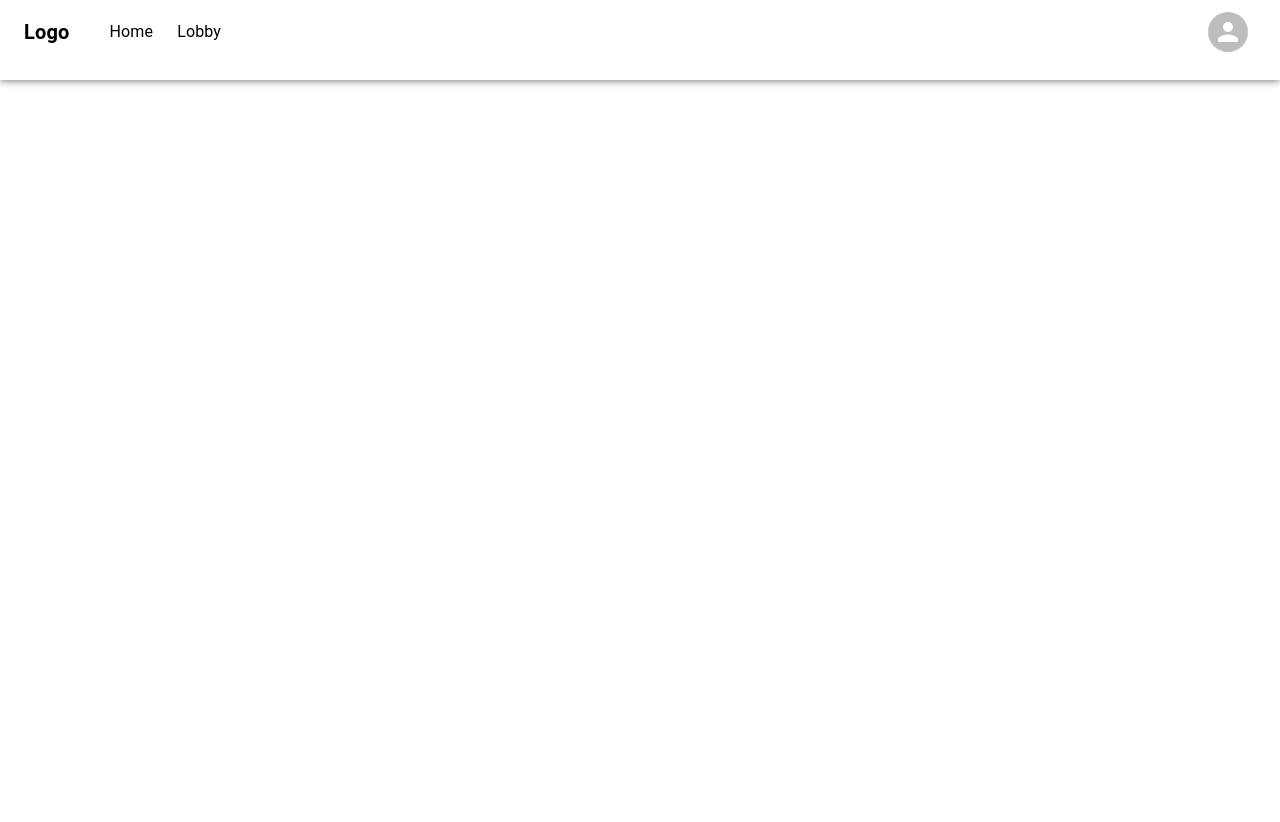
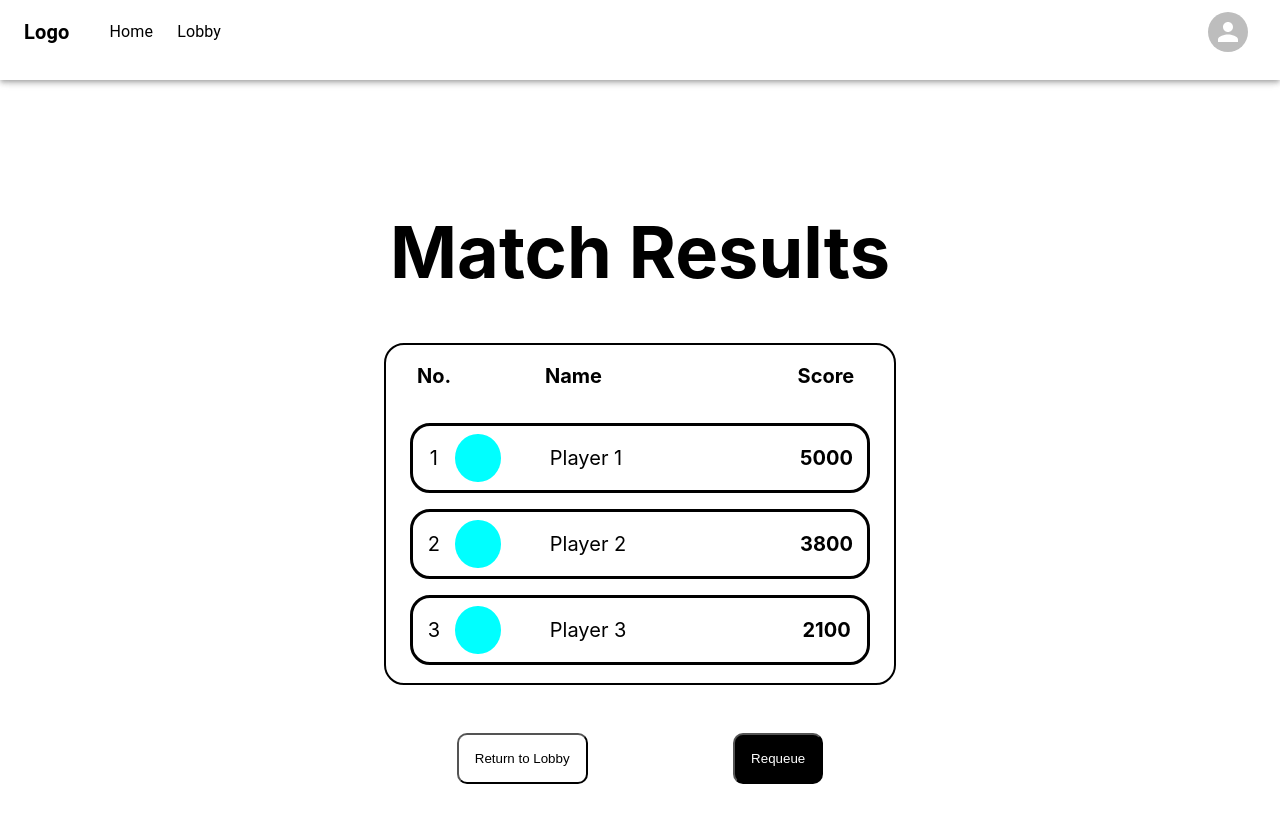
Before and after one commit to PassawutP/Intania-Hackathon, a React (Create React App) app in the folder frontend/: page /result in a window 1280 px wide. Before the commit this address had no page. Shown: the top 822 px of the page. Before the commit the page ends 800 px from the top, so only its background shows below. Built offline with nearby package versions, Linux system fonts and the light colour scheme.

Commit message:
Add result page

```diff
--- a/frontend/src/App.tsx
+++ b/frontend/src/App.tsx
@@ -1,10 +1,10 @@
+import { AppBar, Avatar, Box, IconButton, Toolbar, Typography } from '@mui/material';
 import React from 'react';
-import { BrowserRouter as Router, Routes, Route, Link } from 'react-router-dom';
+import { Link, Route, BrowserRouter as Router, Routes, useNavigate } from 'react-router-dom';
+import Game from './pages/Game';
 import Home from './pages/Home';
-import { AppBar, Toolbar, Typography, Box, IconButton, Avatar } from '@mui/material';
-import { useNavigate } from 'react-router-dom';
 import Lobby from './pages/Lobby';
-import Game from './pages/Game';
+import Result from './pages/Result';
 
 const App: React.FC = () => {
   const navigate = useNavigate();
@@ -12,7 +12,7 @@ const App: React.FC = () => {
   return (
     <div className="App">
       <React.Fragment>
-        <AppBar position="fixed" sx={{ backgroundColor: 'white', color: 'black', height: '10vh'}}>
+        <AppBar position="fixed" sx={{ backgroundColor: 'white', color: 'black', height: '10vh' }}>
           <Toolbar sx={{ display: 'flex', justifyContent: 'space-between' }}>
             <Box sx={{ display: 'flex', alignItems: 'center' }}>
               <Typography variant="h6" sx={{ marginRight: 5, fontWeight: 'bold' }}>
@@ -39,6 +39,7 @@ const App: React.FC = () => {
         <Route path="/" element={<Home />} />
         <Route path="/lobby" element={<Lobby />} />
         <Route path="/game" element={<Game />} />
+        <Route path="/result" element={<Result />} />
       </Routes>
     </div>
   );
--- a/frontend/src/pages/Game.tsx
+++ b/frontend/src/pages/Game.tsx
@@ -1,10 +1,13 @@
+import { TextField } from '@mui/material';
+import Button from '@mui/material/Button';
 import React from 'react';
+import { useNavigate } from 'react-router-dom';
 import imageDefault from '../assets/images/image-default.png';
 import imagePlaceholder from '../assets/images/place-holder.png';
-import Button from '@mui/material/Button';
-import { TextField } from '@mui/material';
 
 const Game: React.FC = () => {
+    const navigate = useNavigate();
+
     return (
         <div style={{ display: 'flex', flexDirection: 'column', height: '90vh' }}>
             <div style={{ flex: 1 }}>
@@ -12,7 +15,7 @@ const Game: React.FC = () => {
                     <h1 style={{ color: 'black' }}>Match</h1>
                 </div>
                 <div style={{ display: 'flex', justifyContent: 'space-around', alignItems: 'center' }}>
-                <div style={{ color: 'black', display: 'flex', justifyContent: 'center', alignItems: 'center', padding: '10px', flexDirection: "column", gap: "15px"}}>
+                    <div style={{ color: 'black', display: 'flex', justifyContent: 'center', alignItems: 'center', padding: '10px', flexDirection: "column", gap: "15px" }}>
                         <div>
                             <h3>Player 1</h3>
                             <TextField
@@ -24,7 +27,7 @@ const Game: React.FC = () => {
                         </div>
                         <div style={{ display: 'flex', gap: 20 }}>
                             <Button variant="outlined">Confirm</Button>
-                        <Button variant="outlined">Submit</Button>
+                            <Button variant="outlined" onClick={() => navigate("/result")}>Submit</Button>
                         </div>
                         <hr style={{ border: '1px solid black', margin: '20px 0' }} />
                         <div style={{ width: '150px', height: '150px' }}>
@@ -35,7 +38,7 @@ const Game: React.FC = () => {
                     <div style={{ width: '420px', height: '515px' }}>
                         <img src={imageDefault} alt="Default" style={{ width: '100%', height: '100%', objectFit: 'cover', objectPosition: 'center' }} />
                     </div>
-                <div style={{ color: 'black', display: 'flex', justifyContent: 'center', alignItems: 'center', padding: '10px', flexDirection: "column", gap: "15px"}}>
+                    <div style={{ color: 'black', display: 'flex', justifyContent: 'center', alignItems: 'center', padding: '10px', flexDirection: "column", gap: "15px" }}>
                         <div>
                             <h3>Player 2</h3>
                             <TextField
--- /dev/null
+++ b/frontend/src/pages/Result.tsx
@@ -0,0 +1,53 @@
+import React from 'react'
+
+
+const Result: React.FC = () => {
+
+  const playerList = [
+    {
+      name: "Player 1",
+      score: 5000
+    },
+    {
+      name: "Player 2",
+      score: 3800
+    },
+    {
+      name: "Player 3",
+      score: 2100
+    },
+  ]
+  return (
+    <div style={{ display: "flex", flexDirection: "column", margin: "6rem auto", alignItems: "center", width: "80vw" }}>
+      <h1 style={{ fontSize: "72px" }}>Match Results</h1>
+      <table style={{ width: "50%", borderWidth: "2px", borderColor: "black", borderStyle: "solid", borderRadius: "20px", border: "1" }}>
+        <thead style={{ fontSize: "20px" }}>
+          <tr style={{ display: "flex", width: "90%", margin: "1rem auto" }}>
+            <th style={{ width: "10%" }}>No.</th>
+            <th style={{ width: "10%" }}></th>
+            <th style={{ width: "60%", textAlign: "left", paddingLeft: "3rem" }}>Name</th>
+            <th style={{ width: "20%" }}>Score</th>
+          </tr>
+        </thead>
+        <tbody style={{ fontSize: "20px" }}>
+          {playerList.map((player, index) => (
+            <tr key={index} style={{ display: "flex", borderColor: "black", borderStyle: "solid", borderRadius: "20px", width: "90%", margin: "1rem auto", padding: "0px", height: "4rem", alignItems: "center" }}>
+              <td style={{ width: "10%", textAlign: "center" }}>{index + 1}</td>
+              <td style={{ width: "10%", display: "flex", justifyContent: "right" }}>
+                <div style={{ background: "cyan", borderRadius: "50%", width: "3rem", height: "3rem" }}></div>
+              </td>
+              <td style={{ width: "60%", textAlign: "left", paddingLeft: "3rem" }}>{player.name}</td>
+              <td style={{ width: "20%", textAlign: "center", fontWeight: "bold" }}>{player.score}</td>
+            </tr>
+          ))}
+        </tbody>
+      </table>
+      <div style={{ display: "flex", justifyContent: "space-around", width: "50%", marginTop: "3rem" }}>
+        <button style={{ background: "white", borderRadius: "10px", padding: "1rem" }}>Return to Lobby</button>
+        <button style={{ background: "black", color: "white", borderRadius: "10px", padding: "1rem" }}>Requeue</button>
+      </div>
+    </div >
+  )
+}
+
+export default Result
```
Also changed, not shown: 1 other file (tests, documents, lock files or other folders). Lines whose indentation alone changed are shown as unchanged.
